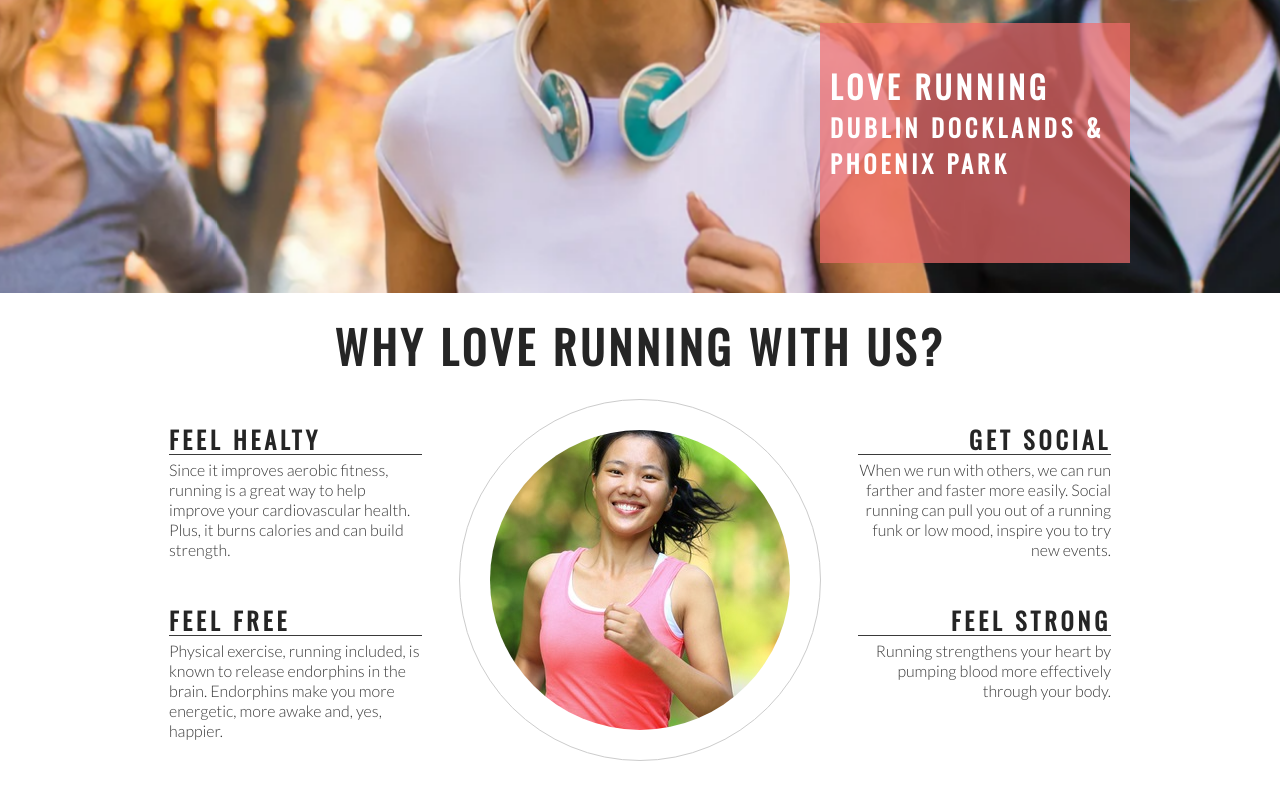
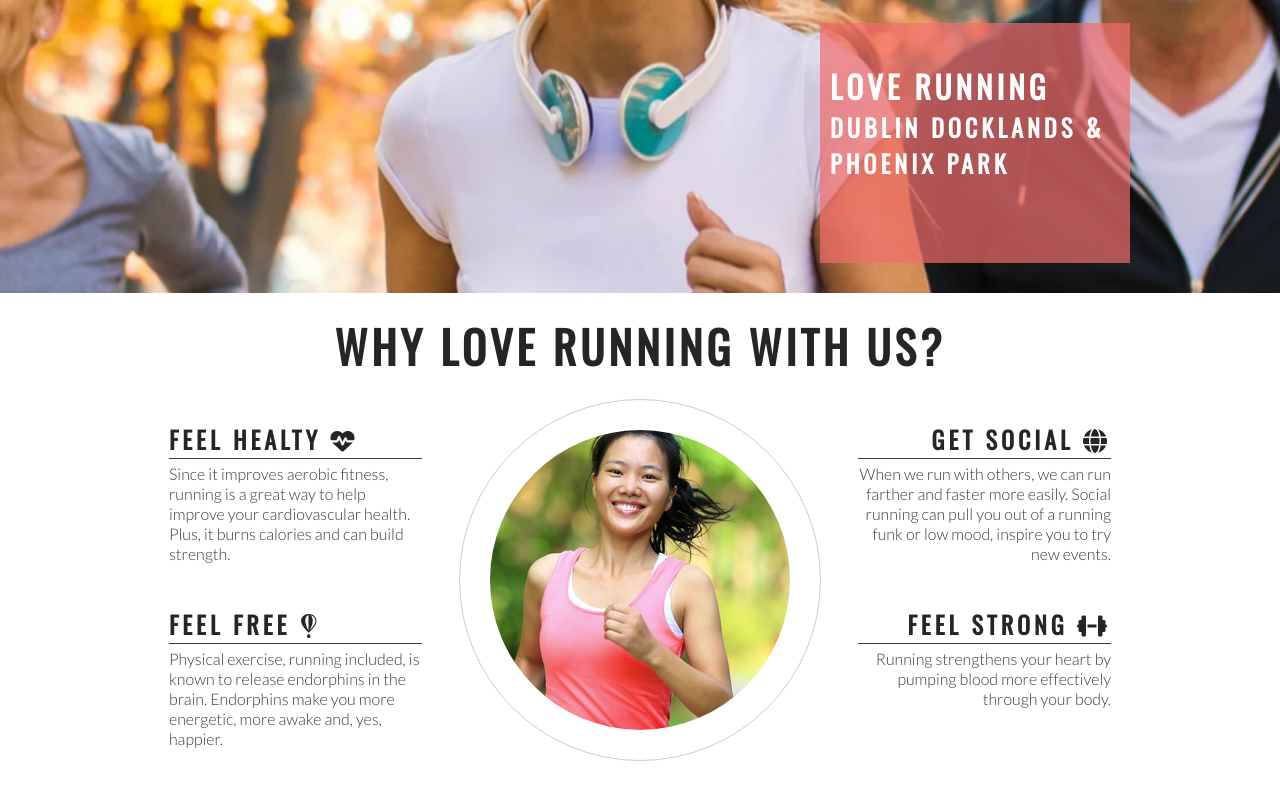
Before and after one commit to EMPZsolt/Love_running, a plain HTML site: page index.html in a window 1280 px wide. Shown: the part 382-1184 px from the top of the page. Drawn offline with nearby package versions, Linux system fonts and the light colour scheme.

Commit message:
Add Font Awesome icons to club ethos section

```diff
--- a/index.html
+++ b/index.html
@@ -44,7 +44,7 @@
         <div id="left-about">
 
             <div class="left-about-heading">
-                <h2>Feel Healty</h2>
+                <h2>Feel Healty <i class="fa-solid fa-heart-pulse"></i></h2>
                 <hr>
                 <p>
                     Since it improves aerobic fitness, running is a great way to help improve your cardiovascular health. Plus, it burns calories and can build strength.
@@ -53,7 +53,7 @@
             </div>
 
             <div class="left-about-heading">
-                <h2>Feel Free</h2>
+                <h2>Feel Free <i class="fa-brands fa-fly"></i></h2>
                 <hr>
                 <p>
                     Physical exercise, running included, is known to release endorphins in the brain. Endorphins make you more energetic, more awake and, yes, happier.
@@ -64,7 +64,7 @@
 
         <div id="right-about">
             <div class="right-about-heading">
-                <h2>Get Social</h2>
+                <h2>Get Social <i class="fa-solid fa-globe"></i></h2>
                 <hr>
                 <p>
                     When we run with others, we can run farther and faster more easily. Social running can pull you out of a running funk or low mood, inspire you to try new events.
@@ -72,7 +72,7 @@
             </div>
 
             <div class="right-about-heading">
-                <h2>Feel Strong</h2>
+                <h2>Feel Strong <i class="fa-solid fa-dumbbell"></i></h2>
                 <hr>
                 <p>
                     Running strengthens your heart by pumping blood more effectively through your body.
@@ -93,6 +93,9 @@
     <footer>
         social links here
     </footer>
+
+    <!-- font awesome script -->
+    <script src="https://kit.fontawesome.com/ac5a93bf5a.js" crossorigin="anonymous"></script>
 </body>
 
 </html>
```
